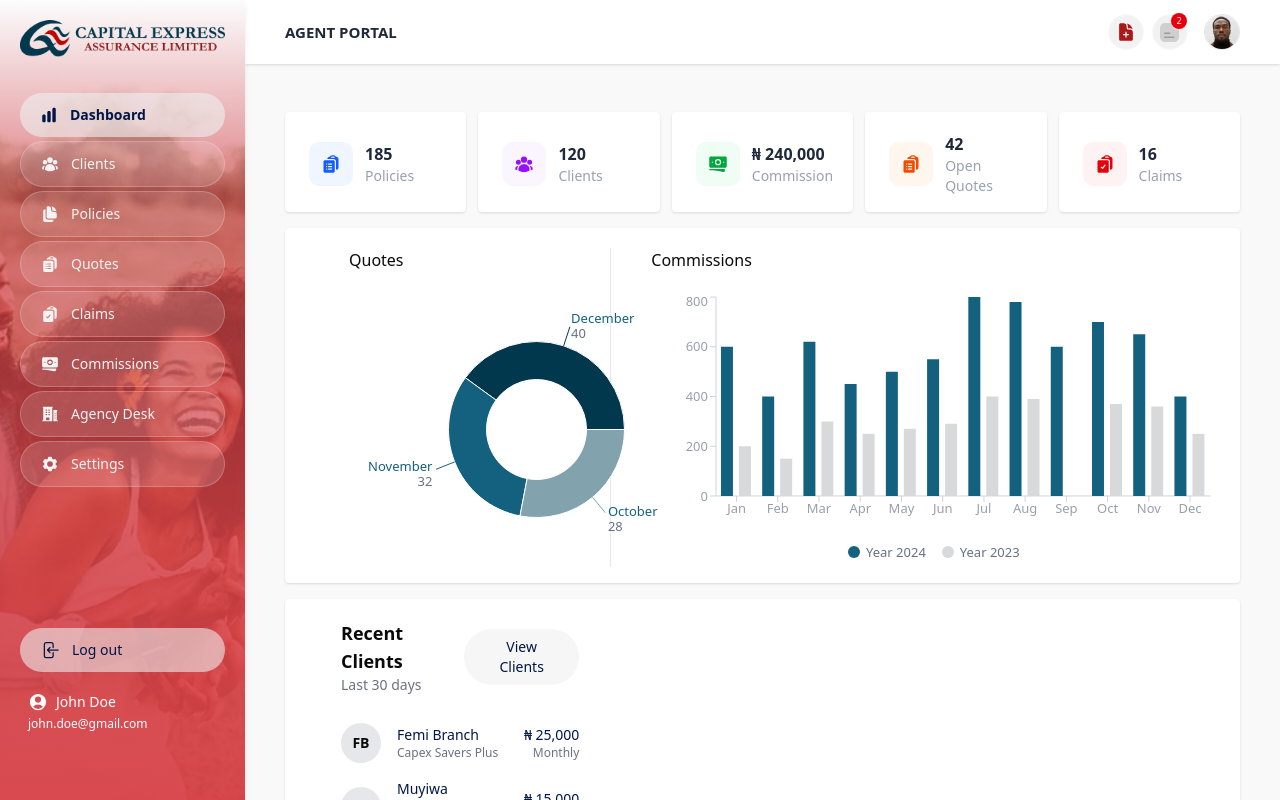
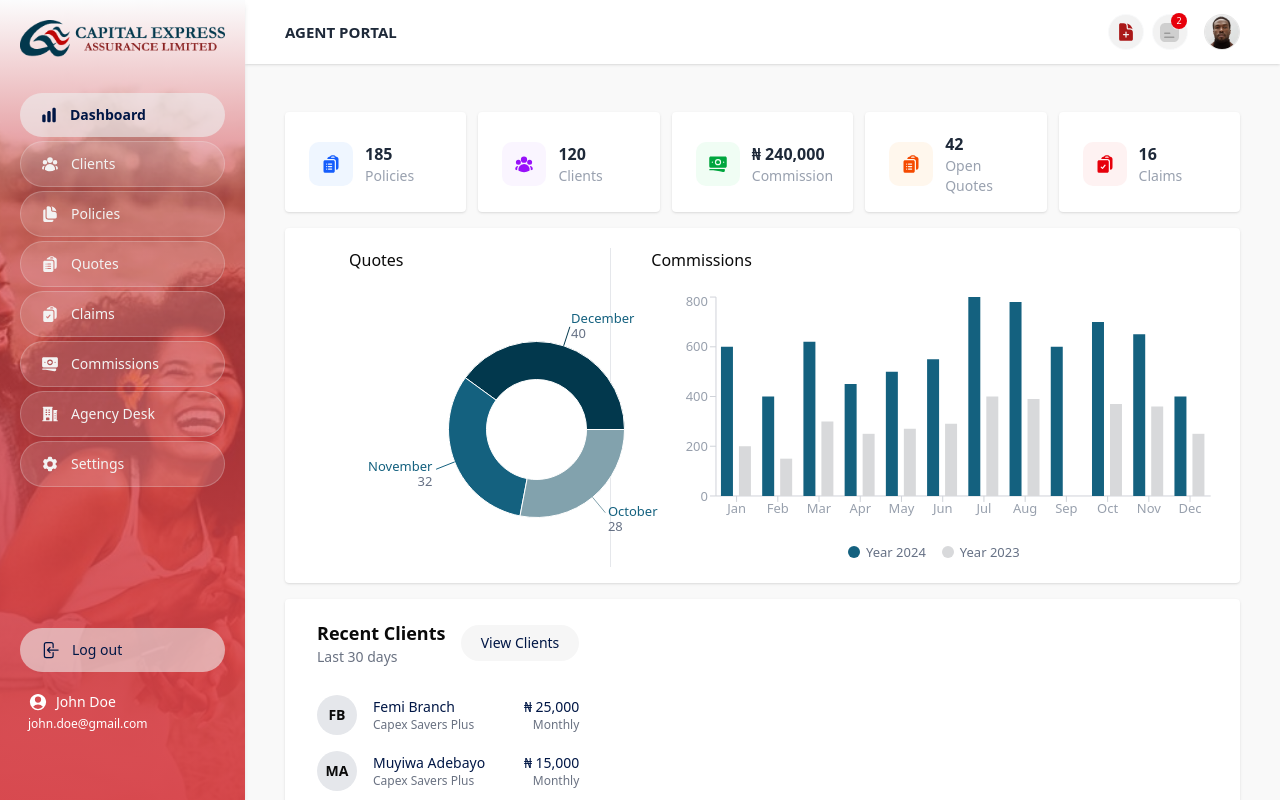
Before and after one commit to Obaitan/capex-agent-portal, a Next.js app: page /dashboard in a window 1280 px wide. Built offline with nearby package versions, Linux system fonts and the light colour scheme.

Commit message:
Remove unused resoureces.

```diff
--- a/src/components/dashboard/RecentCustomers.tsx
+++ b/src/components/dashboard/RecentCustomers.tsx
@@ -1,6 +1,4 @@
-import { Button } from '@/components/ui/button';
 import { Avatar } from '@/components/ui/avatar';
-import { Card, CardContent, CardHeader } from '@/components/ui/card';
 
 const clients = [
   {
@@ -31,7 +29,7 @@ const clients = [
 
 const RecentCustomers = () => {
   return (
-    <div className="px-6 md:px-8">
+    <div className="pr-6 md:pl-2 md:pr-8">
       <div className="flex items-center justify-between space-y-0 mb-7">
         <div>
           <h3 className="text-lg font-semibold">Recent Clients</h3>
@@ -54,11 +52,15 @@ const RecentCustomers = () => {
                 </div>
               </Avatar>
               <div className="flex-1">
-                <h4 className="font-medium text-primary text-sm">{client.name}</h4>
+                <h4 className="font-medium text-primary text-sm">
+                  {client.name}
+                </h4>
                 <p className="text-xs text-gray-500">{client.plan}</p>
               </div>
               <div className="text-right">
-                <p className="font-medium text-primary text-sm">{client.amount}</p>
+                <p className="font-medium text-primary text-sm">
+                  {client.amount}
+                </p>
                 <p className="text-xs text-gray-500">{client.frequency}</p>
               </div>
             </div>
```
